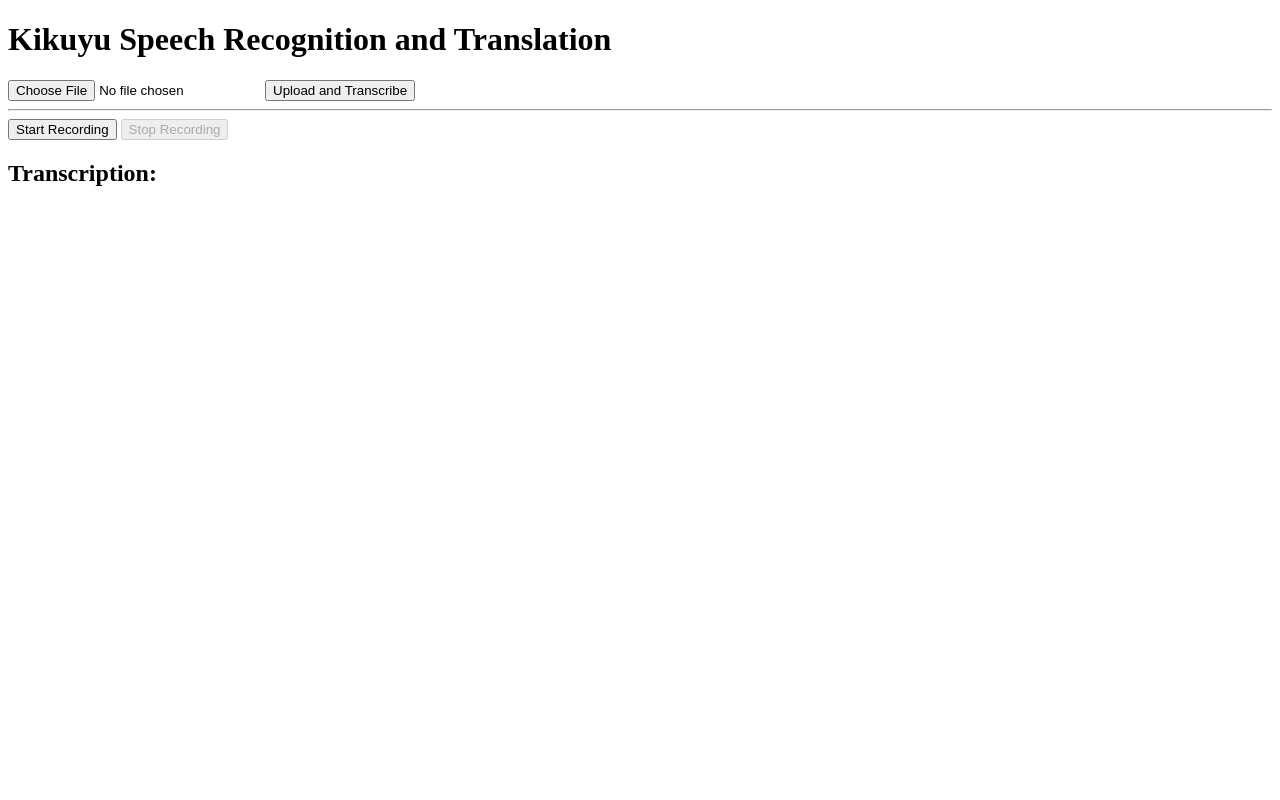
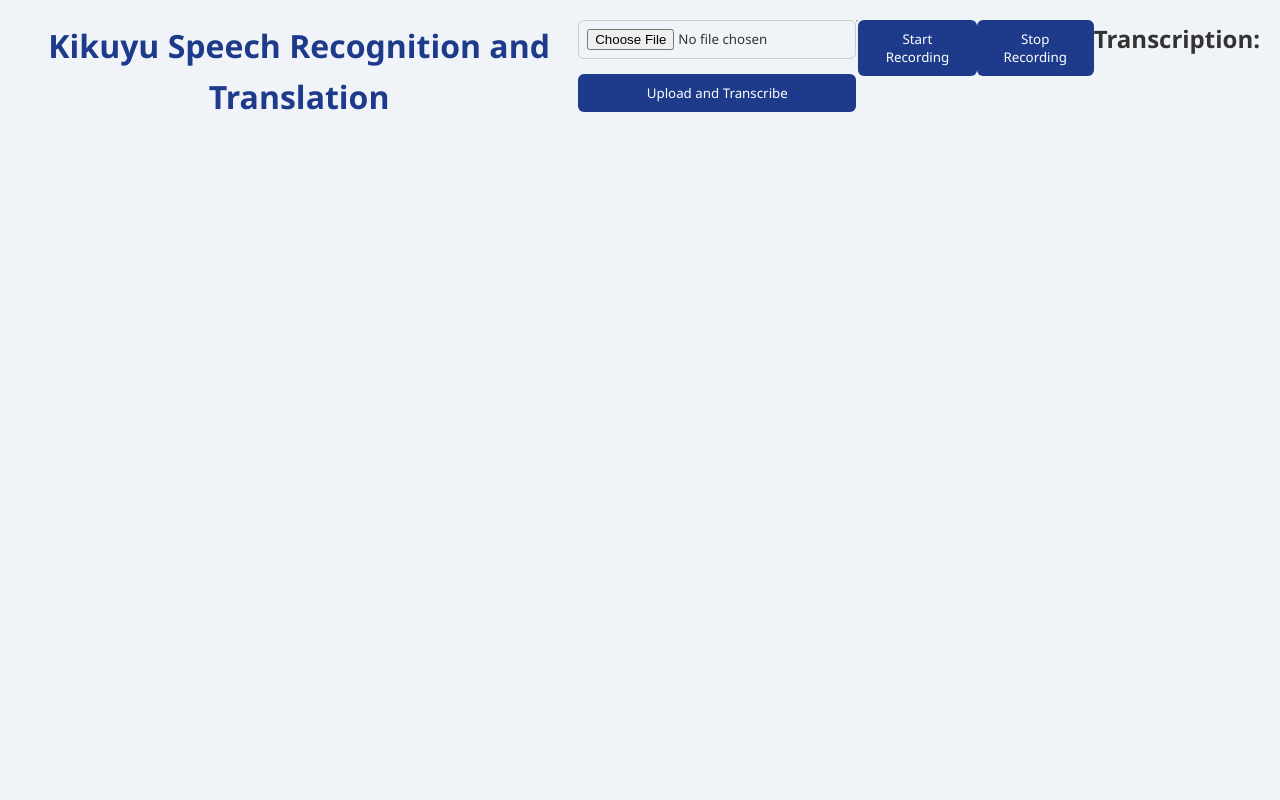
Before and after one commit to Okalmary254/kikuyu-swahili, a FastAPI app: template templates/index.html in a window 1280 px wide. Run offline with FastAPI, Linux system fonts and the light colour scheme; the template is opened without the code that fills it, so the values that code supplies are empty.

Commit message:
css added

```diff
--- a/main.py
+++ b/main.py
@@ -1,20 +1,18 @@
-
 import os
 import logging
 from typing import Optional
-from fastapi import FastAPI, HTTPException, UploadFile, File, Request # type: ignore
+from fastapi import FastAPI, HTTPException, UploadFile, File, Request
 from fastapi.responses import HTMLResponse
 from fastapi.templating import Jinja2Templates
 import shutil
-from pydantic import BaseModel # type: ignore
+import tempfile
 import asyncio
+from pydantic import BaseModel
 
 from speech.asr import KikuyuASR
 
 # Import your existing functions
-from app import (
-    get_naive_query_engine_async,
-)
+from app import get_naive_query_engine_async
 
 # -----------------------------------------------------------------------------
 # Logging
@@ -33,33 +31,15 @@ app = FastAPI(
 
 templates = Jinja2Templates(directory="templates")
 
+# -----------------------------------------------------------------------------
+# ASR Model
+# -----------------------------------------------------------------------------
 asr_model = KikuyuASR()
-
-@app.get("/", response_class=HTMLResponse)
-def root(request):
-    return templates.TemplateResponse("index.html", {"request": request})
-# -----------------------------------------------------------------------------
-# Request / Response Models
-# -----------------------------------------------------------------------------
-class TranslateRequest(BaseModel):
-    text: str
-    source_language: str  # "kikuyu" or "swahili"
-    target_language: str  # "kikuyu" or "swahili"
-    top_k: Optional[int] = 6
-
-
-class TranslateResponse(BaseModel):
-    original_text: str
-    translated_text: str
-    source_language: str
-    target_language: str
-
 
 # -----------------------------------------------------------------------------
 # Query Engine Cache
 # -----------------------------------------------------------------------------
 _query_engine_cache = {}
-
 
 async def get_query_engine(collection_name: str, top_k: int):
     cache_key = f"{collection_name}_{top_k}"
@@ -72,6 +52,27 @@ async def get_query_engine(collection_name: str, top_k: int):
         _query_engine_cache[cache_key] = engine
     return _query_engine_cache[cache_key]
 
+# -----------------------------------------------------------------------------
+# Request / Response Models
+# -----------------------------------------------------------------------------
+class TranslateRequest(BaseModel):
+    text: str
+    source_language: str  # "kikuyu" or "swahili"
+    target_language: str  # "kikuyu" or "swahili"
+    top_k: Optional[int] = 6
+
+class TranslateResponse(BaseModel):
+    original_text: str
+    translated_text: str
+    source_language: str
+    target_language: str
+
+# -----------------------------------------------------------------------------
+# Root HTML Endpoint
+# -----------------------------------------------------------------------------
+@app.get("/", response_class=HTMLResponse)
+def root(request: Request):
+    return templates.TemplateResponse("index.html", {"request": request})
 
 # -----------------------------------------------------------------------------
 # Health Check
@@ -80,36 +81,25 @@ async def get_query_engine(collection_name: str, top_k: int):
 async def health():
     return {"status": "running"}
 
-
 # -----------------------------------------------------------------------------
 # Translation Endpoint
 # -----------------------------------------------------------------------------
 @app.post("/translate", response_model=TranslateResponse)
 async def translate(request: TranslateRequest):
+    source = request.source_language.lower()
+    target = request.target_language.lower()
 
-    if request.source_language.lower() == request.target_language.lower():
-        raise HTTPException(
-            status_code=400,
-            detail="Source and target languages must be different."
-        )
-
-    if request.source_language.lower() not in ["kikuyu", "swahili"]:
-        raise HTTPException(status_code=400, detail="Unsupported source language.")
-
-    if request.target_language.lower() not in ["kikuyu", "swahili"]:
-        raise HTTPException(status_code=400, detail="Unsupported target language.")
+    if source == target:
+        raise HTTPException(status_code=400, detail="Source and target languages must be different.")
+    if source not in ["kikuyu", "swahili"] or target not in ["kikuyu", "swahili"]:
+        raise HTTPException(status_code=400, detail="Unsupported language.")
 
     try:
-        engine = await get_query_engine(
-            collection_name="kikuyu_swahili_translation",
-            top_k=request.top_k
-        )
+        engine = await get_query_engine("kikuyu_swahili_translation", request.top_k)
 
-        # Construct structured translation prompt
         prompt = f"""
         You are a professional translator.
-        Translate the following text from {request.source_language}
-        to {request.target_language}.
+        Translate the following text from {source} to {target}.
 
         Text:
         {request.text}
@@ -122,37 +112,39 @@ async def translate(request: TranslateRequest):
         return TranslateResponse(
             original_text=request.text,
             translated_text=str(response),
-            source_language=request.source_language,
-            target_language=request.target_language
+            source_language=source,
+            target_language=target
         )
 
     except Exception as e:
         logger.error(f"Translation error: {e}")
         raise HTTPException(status_code=500, detail="Translation failed.")
 
-
-asr_model = KikuyuASR()
-
+# -----------------------------------------------------------------------------
+# Transcription Endpoint
+# -----------------------------------------------------------------------------
 @app.post("/transcribe", response_class=HTMLResponse)
 async def transcribe(request: Request, file: UploadFile = File(...)):
     if not file.filename.endswith(('.wav', '.mp3', '.flac')):
         raise HTTPException(status_code=400, detail="Unsupported file type. Please upload a .wav, .mp3, or .flac file.")
 
+    temp_file_path = None
     try:
-        # Save the uploaded file to a temporary location
-        temp_file_path = f"/tmp/{file.filename}"
-        logger.info(f"Saving temporary file to: {temp_file_path}")
-        with open(temp_file_path, "wb") as buffer:
-            shutil.copyfileobj(file.file, buffer)  # Save the uploaded file content to disk
-            buffer.write(await file.read())  # Read and write the uploaded file content
+        # Use tempfile for safe temporary storage
+        suffix = os.path.splitext(file.filename)[1]
+        with tempfile.NamedTemporaryFile(delete=False, suffix=suffix) as tmp:
+            temp_file_path = tmp.name
+            tmp.write(await file.read())
 
-        transcription = asr_model.transcribe(temp_file_path)
+        # Transcribe asynchronously in a thread
+        transcription = await asyncio.to_thread(asr_model.transcribe, temp_file_path)
+
         return templates.TemplateResponse("index.html", {"request": request, "transcription": transcription})
+
     except Exception as e:
         logger.error(f"Transcription error: {e}")
         raise HTTPException(status_code=500, detail="Transcription failed.")
 
     finally:
-        # Clean up the temporary file
-        if os.path.exists(temp_file_path):
+        if temp_file_path and os.path.exists(temp_file_path):
             os.remove(temp_file_path)
--- a/templates/index.html
+++ b/templates/index.html
@@ -4,6 +4,92 @@
     <meta charset="UTF-8">
     <meta name="viewport" content="width=device-width, initial-scale=1.0">
     <title>Kikuyu-Swahili ASR</title>
+
+<style>
+    /* Reset some defaults */
+* {
+    margin: 0;
+    padding: 0;
+    box-sizing: border-box;
+    font-family: 'Segoe UI', Tahoma, Geneva, Verdana, sans-serif;
+}
+
+/* Body styling */
+body {
+    background: #f0f4f8;
+    color: #333;
+    line-height: 1.6;
+    display: flex;
+    justify-content: center;
+    align-items: flex-start;
+    min-height: 100vh;
+    padding: 20px;
+}
+
+/* Main container */
+.container {
+    background: #fff;
+    padding: 30px 40px;
+    border-radius: 12px;
+    box-shadow: 0 8px 20px rgba(0,0,0,0.1);
+    width: 100%;
+    max-width: 700px;
+}
+
+/* Heading */
+h1 {
+    text-align: center;
+    margin-bottom: 20px;
+    color: #1e3a8a;
+}
+
+/* Form styling */
+form {
+    display: flex;
+    flex-direction: column;
+    gap: 15px;
+}
+
+input[type="file"] {
+    padding: 8px;
+    border-radius: 6px;
+    border: 1px solid #ccc;
+    cursor: pointer;
+}
+
+button {
+    background: #1e3a8a;
+    color: #fff;
+    padding: 10px 20px;
+    border: none;
+    border-radius: 6px;
+    cursor: pointer;
+    transition: background 0.3s ease;
+}
+
+button:hover {
+    background: #374eb8;
+}
+
+/* Transcription / output display */
+.transcription {
+    margin-top: 20px;
+    padding: 15px;
+    background: #f0f4f8;
+    border-left: 4px solid #1e3a8a;
+    border-radius: 6px;
+    font-size: 1rem;
+    word-wrap: break-word;
+}
+
+/* Responsive */
+@media (max-width: 600px) {
+    .container {
+        padding: 20px;
+    }
+}
+</style>
+
 </head>
 <body>
     <h1>Kikuyu Speech Recognition and Translation</h1>
```
Also changed, not shown: static/styles.css (+82 -0 lines).
